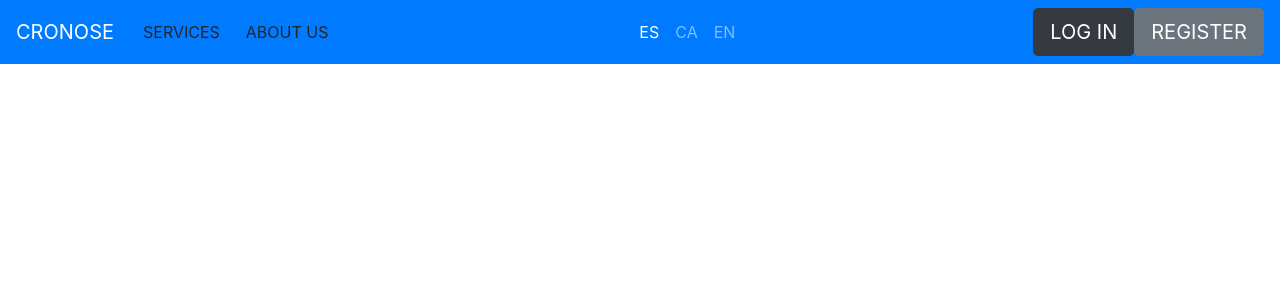
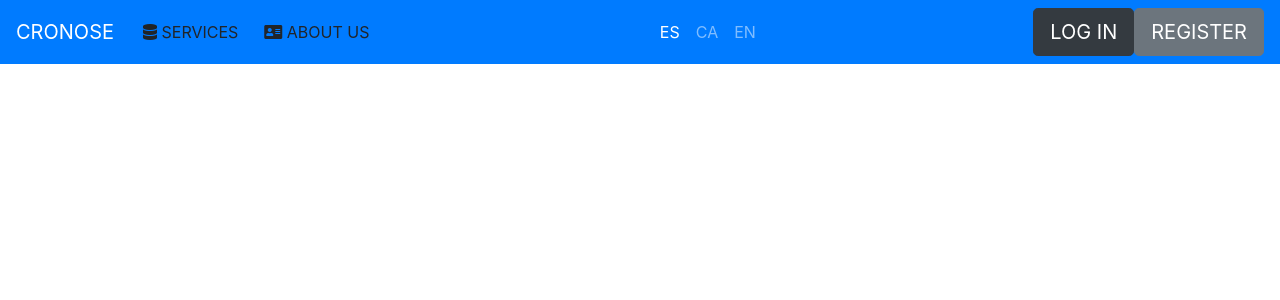
Before and after one commit to marcjoancr/cronose, a PHP site: page /views/layouts/head.php?lang=es in a window 1280 px wide. Shown: the top 300 px of the page. Run offline with PHP 8.4, Linux system fonts and the light colour scheme; some libraries are stand-ins or nearby versions.

Commit message:
Implementing fontawesome

```diff
--- a/activities/database_table/functions.php
+++ b/activities/database_table/functions.php
@@ -9,7 +9,7 @@
   }
 
   function fecthAllTasks($pdo){
-    $statement = $pdo -> prepare('select*from services');
+    $statement = $pdo -> prepare('select * from services');
     $statement->execute();
     return $statement->fetchAll(PDO::FETCH_CLASS,'services');
   }
--- a/cronose-front/views/layouts/head.php
+++ b/cronose-front/views/layouts/head.php
@@ -7,6 +7,7 @@
   <!-- CSS -->
   <link rel="stylesheet" href="/assets/plugin/bootstrap/bootstrap.min.css">
   <link rel="stylesheet" href="/assets/stylesheet/css/main.css">
+  <link href="https://use.fontawesome.com/releases/v5.0.6/css/all.css" rel="stylesheet"/>
   <!-- SCRIPTS -->
   <script src="/assets/plugin/jquery/jquery-3.4.1.min.js"></script>
   <script src="/assets/plugin/js/popper.min.js"></script>
```
